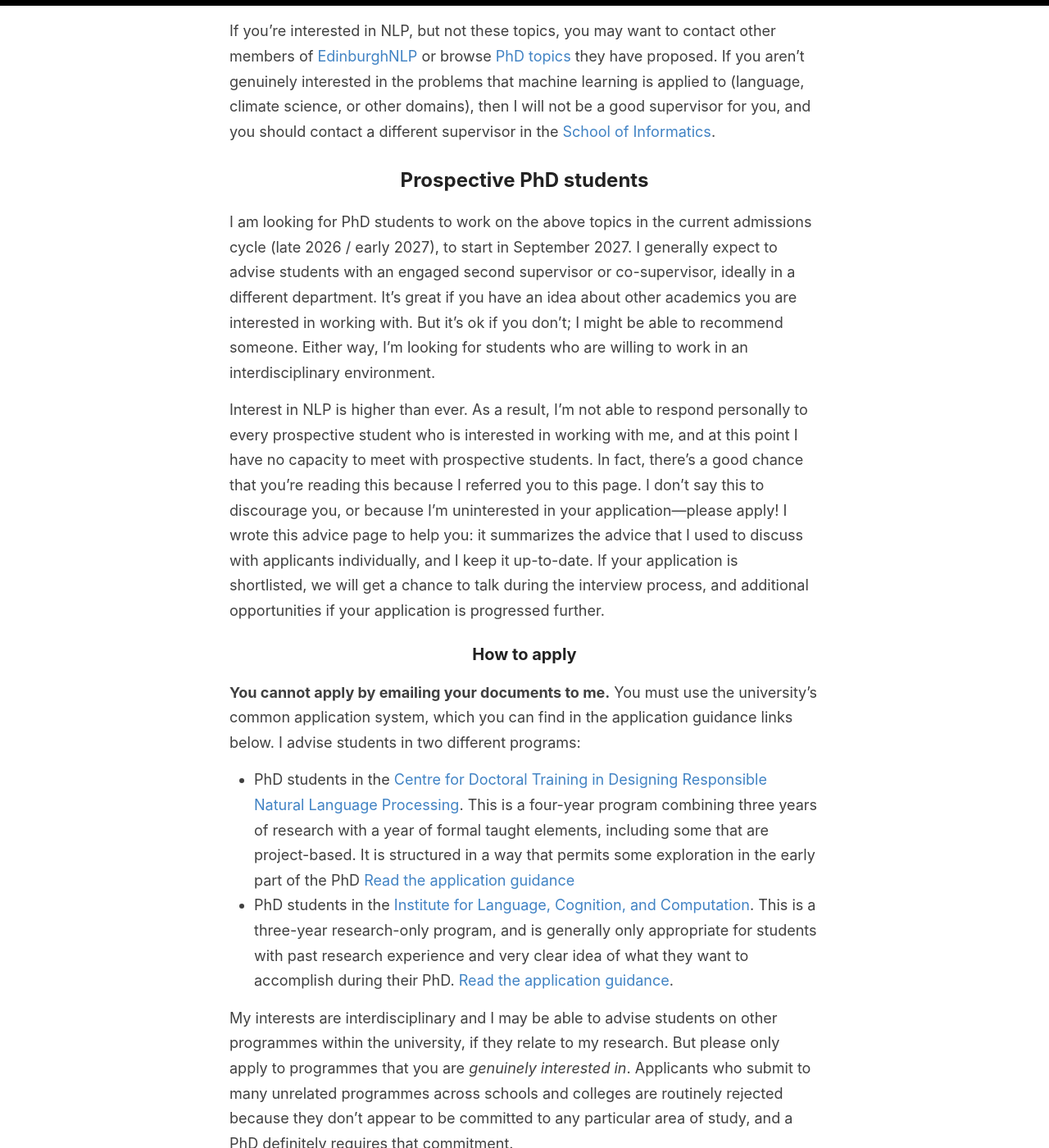
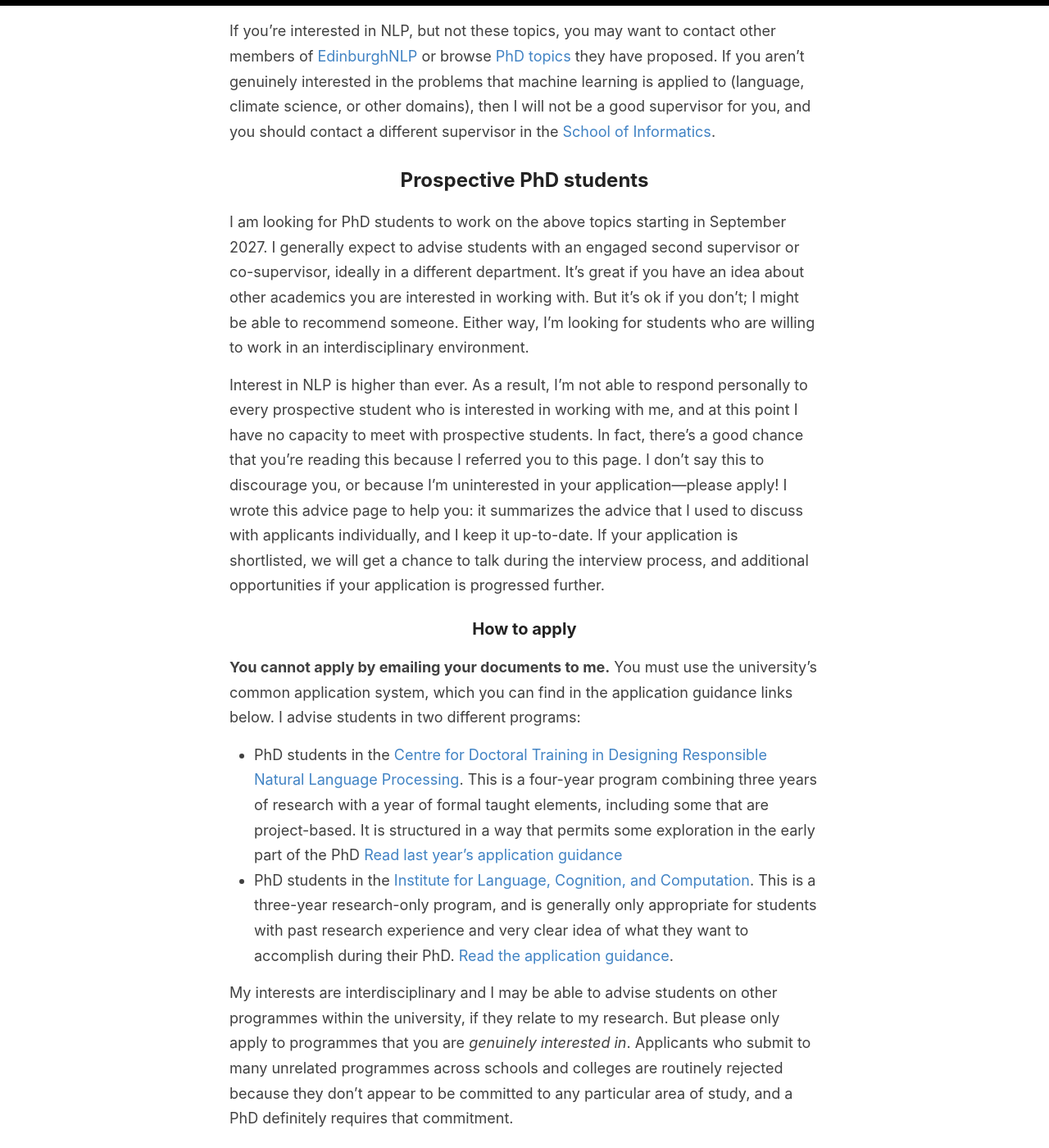
Before and after one commit to alopez/alopez.github.com, a Jekyll site: the page built from prospective.md, in a window 1280 px wide and 1400 px high, scrolled down 1394 px. Shown: the whole window at 82% size. Built offline with Jekyll 4.4.1, drawn with Linux system fonts in a browser that asks for light colours; some web fonts are replaced; our own code applies the rules of GitHub Pages for plain Markdown files; some of the changed text lies outside the part shown.

Commit message:
Update prospective.md

```diff
--- a/prospective.md
+++ b/prospective.md
@@ -26,7 +26,7 @@
 
 ## Prospective PhD students
 
-I am looking for PhD students to work on the above topics in the current admissions cycle  (late 2026 / early 2027), to start in September 2027. I generally expect to advise students with an engaged second supervisor or co-supervisor, ideally in a different department. It's great if you have an idea about other academics you are interested in working with. But it's ok if you don't; I might be able to recommend someone. Either way, I'm looking for students who are willing to work in an interdisciplinary environment.
+I am looking for PhD students to work on the above topics starting in September 2027. I generally expect to advise students with an engaged second supervisor or co-supervisor, ideally in a different department. It's great if you have an idea about other academics you are interested in working with. But it's ok if you don't; I might be able to recommend someone. Either way, I'm looking for students who are willing to work in an interdisciplinary environment.
 
 Interest in NLP is higher than ever. As a result, I'm not able to respond personally to every prospective student who is interested in working with me, and at this point I have no capacity to meet with prospective students. In fact, there's a good chance that you're reading this because I referred you to this page. I don't say this to discourage you, or because I'm uninterested in your application---please apply! I wrote this advice page to help you: it summarizes the advice that I used to discuss with applicants individually, and I keep it up-to-date. If your application is shortlisted, we will get a chance to talk during the interview process, and additional opportunities if your application is progressed further.
 
@@ -34,7 +34,7 @@
 
 **You cannot apply by emailing your documents to me.** You must use the university's common application system, which you can find in the application guidance links below. I advise students in two different programs:
 
-- PhD students in the [Centre for Doctoral Training in Designing Responsible Natural Language Processing](https://www.responsiblenlp.org). This is a four-year program combining three years of research with a year of formal taught elements, including some that are project-based. It is structured in a way that permits some exploration in the early part of the PhD [Read the application guidance](https://www.responsiblenlp.org/2026-studentships/)
+- PhD students in the [Centre for Doctoral Training in Designing Responsible Natural Language Processing](https://www.responsiblenlp.org). This is a four-year program combining three years of research with a year of formal taught elements, including some that are project-based. It is structured in a way that permits some exploration in the early part of the PhD [Read last year's application guidance](https://www.responsiblenlp.org/2026-studentships/)
 - PhD students in the [Institute for Language, Cognition, and Computation](http://www.ilcc.inf.ed.ac.uk/). This is a three-year research-only program, and is generally only appropriate for students with past research experience and very clear idea of what they want to accomplish during their PhD. [Read the application guidance](http://web.inf.ed.ac.uk/ilcc/study-with-us).
 
 My interests are interdisciplinary and I may be able to advise students on other programmes within the university, if they relate to my research. But please only apply to programmes that you are _genuinely interested in_. Applicants who submit to many unrelated programmes across schools and colleges are routinely rejected because they don't appear to be committed to any particular area of study, and a PhD definitely requires that commitment.
@@ -54,7 +54,7 @@
 At the same, **take the research proposal seriously!** The proposal is an exercise in persuasion and scientific communication. It should convince the admissions committee that you can find interesting research questions and plausible ways to answer them. Pick a question that you think is interesting and show that it is worthwhile, unanswered, and possibly answerable within a few years. To show that it’s unanswered, use evidence from the current research literature. To show that it might be answerable, sketch a plausible 2--3 page plan for answering it. (A longer proposal is not more impressive.) I understand that your interests and plans will change over the course of a PhD, so nothing you write is set in stone. It’s just the opening of a conversation about your interests. I also realize that you may not have written anything like this before, and that not everyone has the same access to opportunities. I am looking for something that shows you've done the best you can with the opportunities available to you.
 
 ### When to apply
-I only review applications during the winter admissions cycle. For a September 2026 start, the application deadline is 7th of January, 2026. The deadline is not hard, but applying by then ensures that the school will consider you for funding, which is crucial since we only make funded offers (unless you have a full outside scholarship; read about self-funding below).
+I only review applications during the winter admissions cycle. For a September start, the application deadline is usually in the preceding December or January. Deadlines are not always hard, but applying by then ensures that the school will consider you for funding, which is crucial since we only make funded offers (unless you have a full outside scholarship; read about self-funding below).
 
 ### Self-funded students
 If you have full funding from a fellowship that will pay for your tuition and a living stipend, that's great! The purpose of your fellowship is to enable you to pursue your intellectual interests, and if we have interests in common, I'm happy to discuss them with you. Having a fellowship makes your admission easier because it isn't contingent on funding, but **it is still crucial that I have capacity to take a new student and that we have mutual research interests**. If you have a fellowship, but I am at capacity, or you want me to advise you on a topic that is very far from my interests, I will decline---such an arrangement wouldn't benefit either of us.
```
